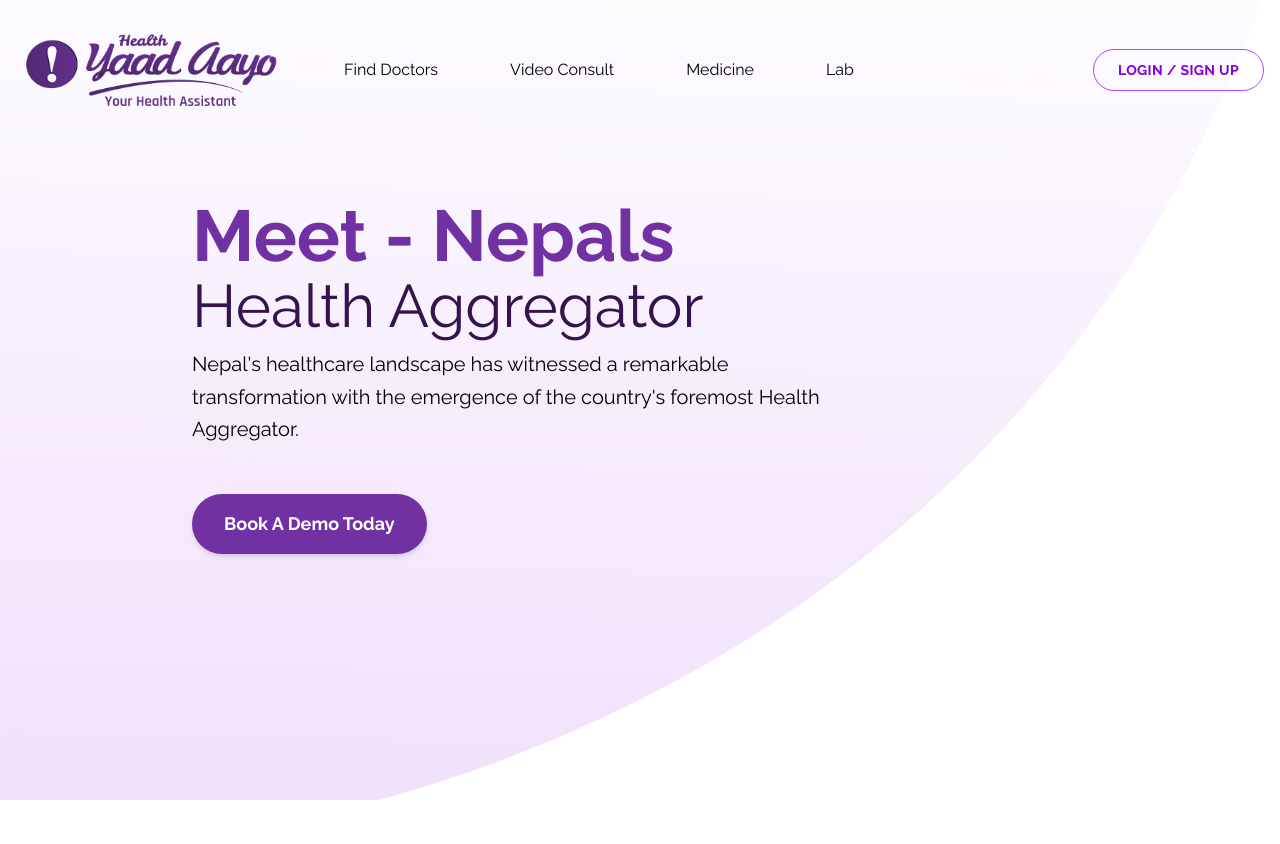
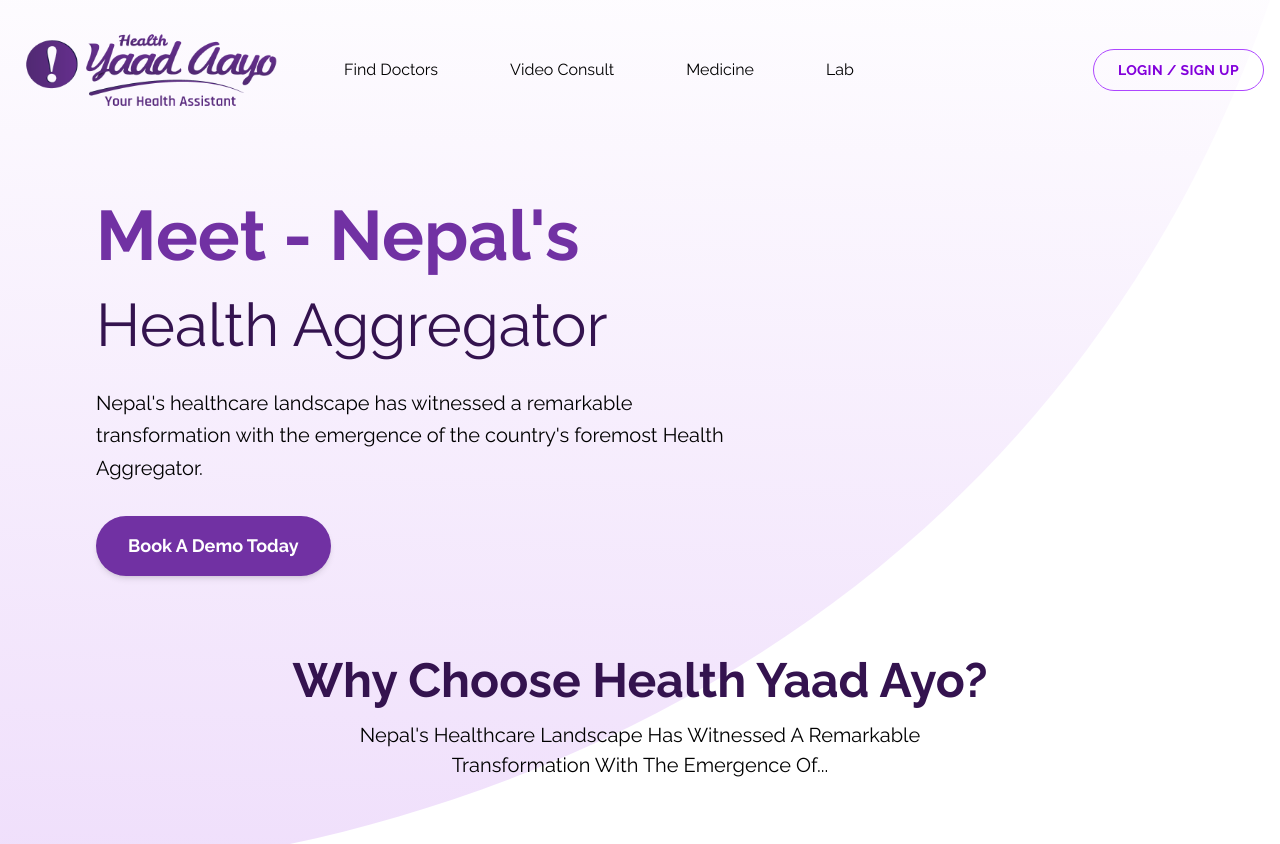
Before and after one commit to nikhilShakya7/NextJs-HealthYaadAyo_website, a Next.js app: page / in a window 1280 px wide. Before the commit the page ends 800 px from the top, so only its background shows below. Built offline with nearby package versions, Linux system fonts and the light colour scheme.

Commit message:
`Refactor Header component to add scrolling effect and improve layout`

```diff
--- a/app/components/header.tsx
+++ b/app/components/header.tsx
@@ -1,11 +1,12 @@
 "use client";
 
 import Image from "next/image";
-import React, { useState } from "react";
+import React, { useState, useEffect } from "react";
 import { FaBars, FaTimes } from "react-icons/fa";
 
 const Header = () => {
   const [isMenuOpen, setIsMenuOpen] = useState(false);
+  const [isScrolled, setIsScrolled] = useState(false);
 
   const navLinks = ["Find Doctors", "Video Consult", "Medicine", "Lab"];
 
@@ -13,8 +14,28 @@
     setIsMenuOpen(!isMenuOpen);
   };
 
+  useEffect(() => {
+    const handleScroll = () => {
+      if (window.scrollY > 10) {
+        setIsScrolled(true);
+      } else {
+        setIsScrolled(false);
+      }
+    };
+
+    window.addEventListener("scroll", handleScroll);
+    return () => window.removeEventListener("scroll", handleScroll);
+  }, []);
+
   return (
-    <header className="fixed top-0 left-0 w-full z-50 bg-transparent flex items-center justify-between px-4 py-4">
+    <header
+      className={`fixed left-0 w-full z-50 transition-all duration-300 ${
+        isScrolled
+          ? "bg-white bg-opacity-90 backdrop-blur-sm shadow-md py-2"
+          : "bg-transparent py-4"
+      }`}
+    >
+      <div className="flex items-center justify-between px-4 container mx-auto">
         <div className="flex items-center gap-4 sm:gap-8 px-2 my-4">
           <div className="w-40 sm:w-64">
             <Image
@@ -31,7 +52,9 @@
               <a
                 key={i}
                 href="#"
-              className="text-black  text-[23px] leading-[100%] tracking-[0] capitalize hover:text-purple-700 text-sm md:text-base whitespace-nowrap transition-colors duration-200"
+                className={`text-[23px] leading-[100%] tracking-[0] capitalize hover:text-purple-700 text-sm md:text-base whitespace-nowrap transition-colors duration-200 ${
+                  isScrolled ? "text-gray-800" : "text-black"
+                }`}
                 style={{ fontFamily: "Raleway, sans-serif" }}
               >
                 {text}
@@ -48,11 +71,18 @@
         </div>
 
         {/* Mobile Menu Button */}
-      <button
-        className="sm:hidden text-purple-700 focus:outline-none"
-        onClick={toggleMenu}
-      >
-        {isMenuOpen ? <FaTimes size={24} /> : <FaBars size={24} />}
+        <button className="sm:hidden focus:outline-none" onClick={toggleMenu}>
+          {isMenuOpen ? (
+            <FaTimes
+              size={24}
+              className={isScrolled ? "text-gray-800" : "text-purple-700"}
+            />
+          ) : (
+            <FaBars
+              size={24}
+              className={isScrolled ? "text-gray-800" : "text-purple-700"}
+            />
+          )}
         </button>
 
         {/* Mobile Menu */}
@@ -78,6 +108,7 @@
             </nav>
           </div>
         )}
+      </div>
     </header>
   );
 };
--- a/app/page.tsx
+++ b/app/page.tsx
@@ -2,25 +2,40 @@
 
 export default function HomePage() {
   return (
-    <div
-      className="min-h-screen bg-cover bg-center"
-      style={{ backgroundImage: "url('/images/bg1.svg')" }}
-    >
-      <div className="relative min-h-screen overflow-hidden pt-30">
-        <div className="relative z-10 container mx-auto px-6 sm:px-8 md:px-10 lg:px-20 xl:px-32 py-20">
-          <div className="max-w-4xl mx-auto">
-            {/* Heading Line 1 */}
-            <h1 className="text-4xl sm:text-5xl md:text-6xl lg:text-7xl font-bold font-['Raleway'] text-[#7131A3] capitalize mb-1  sm:mb-1">
-              Meet - Nepals
+    <div className="relative min-h-screen">
+      <div
+        className="absolute inset-0 w-full h-full bg-cover bg-center z-0"
+        style={{ backgroundImage: "url('/images/bg1.svg')" }}
+      />
+
+      <div
+        className="absolute z-10
+          w-[200px] h-[200px]
+          sm:w-[350px] sm:h-[290px]
+          md:w-[420px] md:h-[350px]
+          lg:w-[480px] lg:h-[400px]
+          xl:w-[495px] xl:h-[418px]
+
+          top-[25%] sm:top-[32%] md:top-[36%] lg:top-[40%]
+          left-1/2 transform -translate-x-1/2 lg:left-[52%] lg:translate-x-0 xl:left-[55%] 2xl:left-[612px]"
+      />
+
+      {/* Main Content */}
+      <div className="relative z-20 min-h-screen overflow-hidden pt-20 sm:pt-24 md:pt-28 lg:pt-32">
+        <div className="container mx-auto px-4 sm:px-8 md:px-12 lg:px-16 xl:px-24 py-8 sm:py-12 lg:py-16">
+          <div className="max-w-4xl mx-auto lg:mx-0">
+            {/* Heading 1 */}
+            <h1 className="text-3xl sm:text-5xl lg:text-6xl xl:text-[70px] font-bold font-['Raleway'] text-[#7131A3] capitalize mb-2 leading-tight">
+              Meet - Nepal's
             </h1>
 
-            {/* Heading Line 2 */}
-            <h2 className="text-3xl sm:text-4xl md:text-5xl lg:text-6xl font-normal font-['Raleway'] text-[#34134F] capitalize mb-6 sm:mb-3">
+            {/* Heading 2 */}
+            <h2 className="text-2xl sm:text-4xl lg:text-5xl xl:text-[60px] font-normal font-['Raleway'] text-[#34134F] capitalize mb-6 leading-tight">
               Health Aggregator
             </h2>
 
             {/* Description */}
-            <p className="text-base sm:text-lg md:text-xl font-normal font-['Raleway'] text-black mb-8 sm:mb-12 max-w-2xl leading-relaxed">
+            <p className="text-base sm:text-lg md:text-xl font-normal font-['Raleway'] text-black mb-8 max-w-2xl leading-relaxed">
               Nepal's healthcare landscape has witnessed a remarkable
               transformation with the emergence of the country's foremost Health
               Aggregator.
@@ -28,7 +43,7 @@
 
             {/* CTA Button */}
             <button
-              className="px-6 py-3 sm:px-8 sm:py-4 rounded-full bg-[#7131A3]
+              className="px-6 py-3 sm:px-8 sm:py-3 md:py-4 rounded-full bg-[#7131A3]
               text-white font-semibold text-base sm:text-lg
               hover:bg-[#5a2580] transition-colors duration-300
               focus:outline-none focus:ring-2 focus:ring-[#7131A3] focus:ring-opacity-50
@@ -38,6 +53,18 @@
               Book A Demo Today
             </button>
           </div>
+
+          {/* Section Heading */}
+          <div className="mt-20 text-center">
+            <h3 className="font-['Raleway'] text-[#34134F] font-semibold text-2xl sm:text-3xl md:text-4xl lg:text-[48px] leading-[100%] capitalize mb-4">
+              Why Choose <b>Health Yaad Ayo?</b>
+            </h3>
+
+            <p className="font-['Raleway'] font-normal text-base sm:text-lg md:text-xl leading-[30px] text-center capitalize max-w-2xl mx-auto">
+              Nepal's healthcare landscape has witnessed a remarkable
+              transformation with the emergence of...
+            </p>
+          </div>
         </div>
       </div>
     </div>
```
Also changed, not shown: public/images/girlbg.png. Lines whose indentation alone changed are shown as unchanged.
